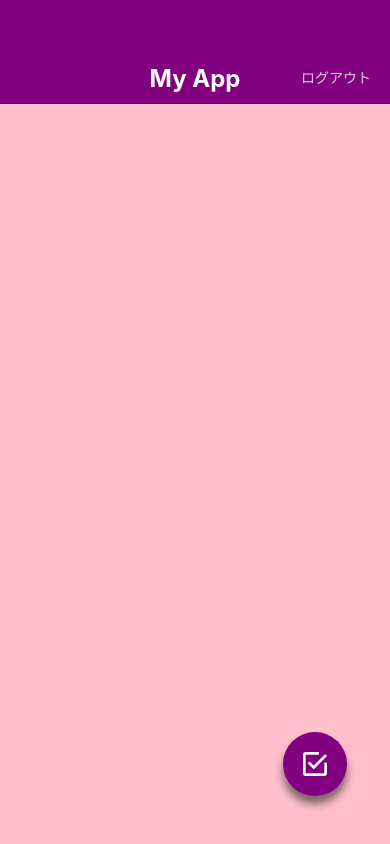
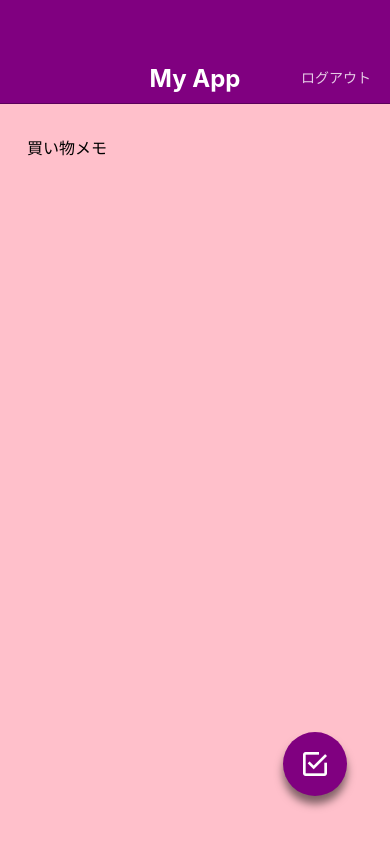
Before and after one commit to HamazakiHisanori/MyApp, a React Native app: screen / in a window 390 px wide. Built offline with nearby package versions, Linux system fonts and the light colour scheme.

Commit message:
キーボードの設定変更

```diff
--- a/App.jsx
+++ b/App.jsx
@@ -2,11 +2,11 @@
 
 // import MemoListScreen from './src/screens/MemoListScreen';
 // import MemoDetailScreen from './src/screens/MemoDetailScreen';
-// import MemoEditScreen from './src/screens/MemoEditScreen';
-import MemoCreateScreen from './src/screens/MemoCreateScreen';
+import MemoEditScreen from './src/screens/MemoEditScreen';
+// import MemoCreateScreen from './src/screens/MemoCreateScreen';
 
 export default function App() {
   return (
-    <MemoCreateScreen />
+    <MemoEditScreen />
   );
 }
--- /dev/null
+++ b/src/components/KeyboardSafeView.jsx
@@ -0,0 +1,73 @@
+import React, { useRef, useState, useEffect } from 'react';
+import {
+  Keyboard, Dimensions, Animated, ViewPropTypes,
+} from 'react-native';
+import { node } from 'prop-types';
+
+export default function KeyboardSafeView({ children, style }) {
+  const initialViewHeight = useRef(null);
+  const animatedViewHeight = useRef(null);
+  const [viewHeight, setViewHeight] = useState(null);
+
+  useEffect(() => {
+    Keyboard.addListener('keyboardDidShow', handleShow);
+    Keyboard.addListener('keyboardDidHide', handleHide);
+    return () => {
+      Keyboard.removeListener('keyboardDidShow', handleShow);
+      Keyboard.removeListener('keyboardDidHide', handleHide);
+    };
+  }, []);
+
+  useEffect(() => {
+    if ([initialViewHeight, animatedViewHeight, viewHeight].some((val) => val === null)) { return; }
+    // height is not supported with useNativeDriver: true
+    // https://github.com/react-native-community/react-native-modal/issues/163
+    if (viewHeight === initialViewHeight.current) {
+      Animated.timing(animatedViewHeight.current,
+        { toValue: initialViewHeight.current, duration: 300, useNativeDriver: false }).start();
+    } else {
+      Animated.timing(animatedViewHeight.current,
+        { toValue: viewHeight, duration: 300, useNativeDriver: false }).start();
+    }
+  }, [viewHeight]);
+
+  const handleShow = ({ endCoordinates }) => {
+    if (endCoordinates.height && initialViewHeight.current) {
+      const keyboardHeight = Dimensions.get('window').height - endCoordinates.screenY;
+      setViewHeight(initialViewHeight.current - keyboardHeight);
+    }
+  };
+
+  const handleHide = () => {
+    setViewHeight(initialViewHeight.current);
+  };
+
+  const handleLayout = ({ nativeEvent }) => {
+    if (!initialViewHeight.current) {
+      const { height } = nativeEvent.layout;
+      // keep viewHeight as null not to trigger useEffect on mounting.
+      // Don't do this: setViewHeight(height);
+      initialViewHeight.current = height;
+      animatedViewHeight.current = new Animated.Value(height);
+    }
+  };
+
+  const animatedStyle = viewHeight ? {
+    height: animatedViewHeight.current,
+    flex: 0,
+  } : {};
+  return (
+    <Animated.View style={[style, animatedStyle]} onLayout={handleLayout}>
+      {children}
+    </Animated.View>
+  );
+}
+
+KeyboardSafeView.propTypes = {
+  children: node.isRequired,
+  style: ViewPropTypes.style,
+};
+
+KeyboardSafeView.defaultProps = {
+  style: null,
+};
--- a/src/screens/MemoCreateScreen.jsx
+++ b/src/screens/MemoCreateScreen.jsx
@@ -1,14 +1,15 @@
 import React from 'react';
 import {
-  View, TextInput, StyleSheet, KeyboardAvoidingView,
+  View, TextInput, StyleSheet,
 } from 'react-native';
 
 import AppBar from '../components/appBar';
 import CircleButton from '../components/CircleButton';
+import KeyboardSafeView from '../components/KeyboardSafeView';
 
 export default function MemoCreateScreen() {
   return (
-    <KeyboardAvoidingView style={styles.container} behavior="height">
+    <KeyboardSafeView style={styles.container}>
 
       <AppBar />
 
@@ -18,7 +19,7 @@
 
       <CircleButton name="checkbox-marked-outline" />
 
-    </KeyboardAvoidingView>
+    </KeyboardSafeView>
   );
 }
 
--- a/src/screens/MemoEditScreen.jsx
+++ b/src/screens/MemoEditScreen.jsx
@@ -1,14 +1,15 @@
 import React from 'react';
 import {
-  View, TextInput, StyleSheet, KeyboardAvoidingView,
+  View, TextInput, StyleSheet,
 } from 'react-native';
 
 import AppBar from '../components/appBar';
 import CircleButton from '../components/CircleButton';
+import KeyboardSafeView from '../components/KeyboardSafeView';
 
 export default function MemoEditScreen() {
   return (
-    <KeyboardAvoidingView style={styles.container} behavior="height">
+    <KeyboardSafeView style={styles.container} behavior="height">
 
       <AppBar />
 
@@ -18,7 +19,7 @@
 
       <CircleButton name="checkbox-marked-outline" />
 
-    </KeyboardAvoidingView>
+    </KeyboardSafeView>
   );
 }
 
```
